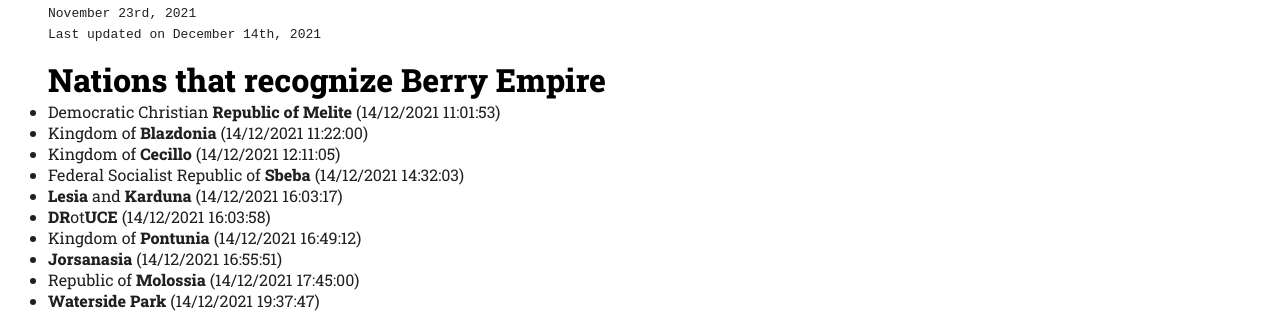
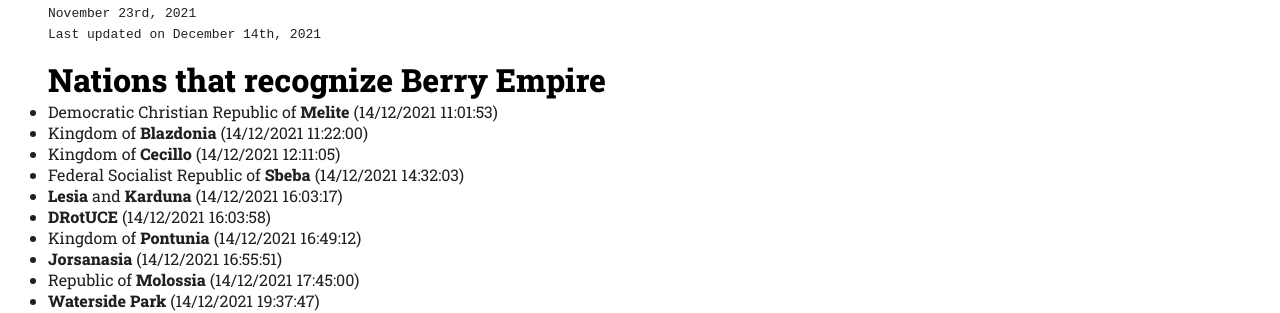
Before and after one commit to berryempire/berryempire.github.io, a Jekyll site: the page built from press/4/index.md, in a window 1280 px wide. Shown: the part 334-647 px from the top of the page. Built offline with Jekyll 4.4.1, drawn with Linux system fonts in a browser that asks for light colours; our own code applies the rules of GitHub Pages for plain Markdown files.

Commit message:
Update index.md

```diff
--- a/press/4/index.md
+++ b/press/4/index.md
@@ -4,12 +4,12 @@
 <br>
 
 ## Nations that recognize Berry Empire
-- Democratic Christian **Republic of Melite** (14/12/2021 11:01:53)
+- Democratic Christian Republic of **Melite** (14/12/2021 11:01:53)
 - Kingdom of **Blazdonia** (14/12/2021 11:22:00)
 - Kingdom of **Cecillo** (14/12/2021 12:11:05)
 - Federal Socialist Republic of **Sbeba** (14/12/2021 14:32:03)
 - **Lesia** and **Karduna** (14/12/2021 16:03:17)
-- **DR**ot**UCE** (14/12/2021 16:03:58)
+- **DRotUCE** (14/12/2021 16:03:58)
 - Kingdom of **Pontunia** (14/12/2021 16:49:12)
 - **Jorsanasia** (14/12/2021 16:55:51)
 - Republic of **Molossia** (14/12/2021 17:45:00)
```
